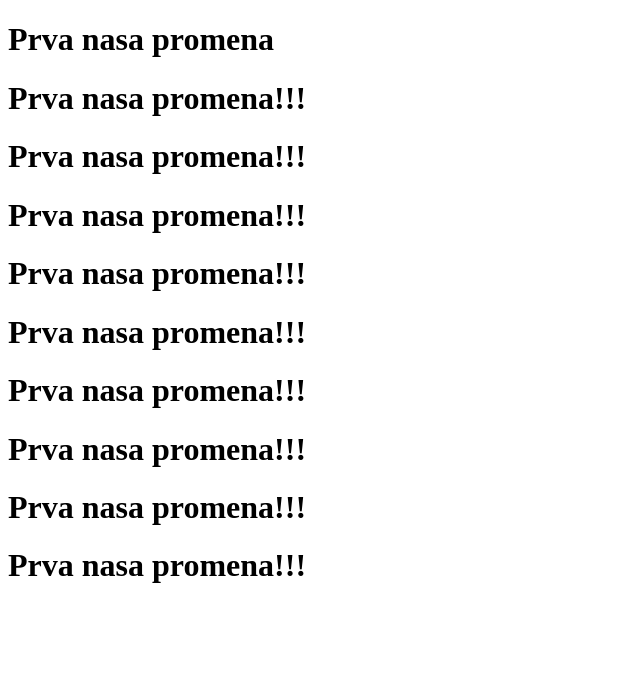
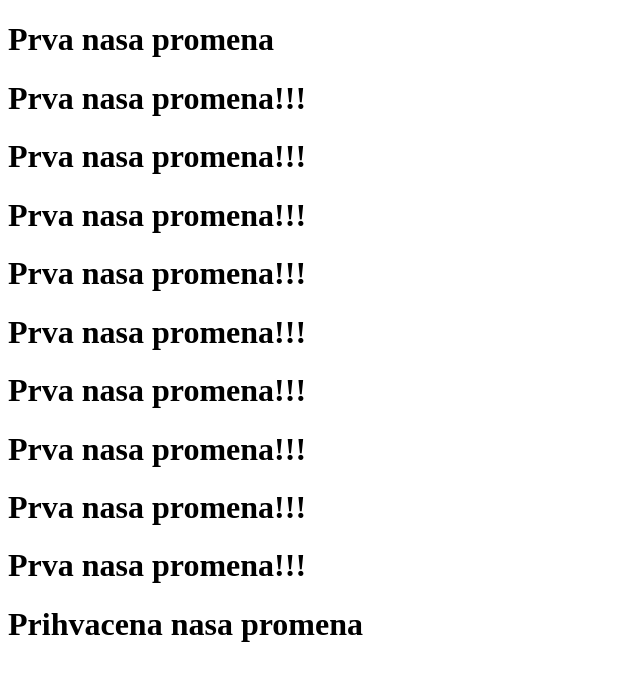
Before and after one commit to pajke1244/opetProject_new, a plain HTML site: page index.html in a window 1280 px wide. Shown: the whole page, without its empty margins (0-640 px from the left). Drawn offline with Linux system fonts and the light colour scheme.

Commit message:
Update index.html

```diff
--- a/index.html
+++ b/index.html
@@ -17,5 +17,6 @@
   <h1>Prva nasa promena!!! </h1>
   <h1>Prva nasa promena!!! </h1>
   <h1>Prva nasa promena!!! </h1>
+   <h1>Prihvacena nasa promena </h1>
 </body>
 </html>
```
